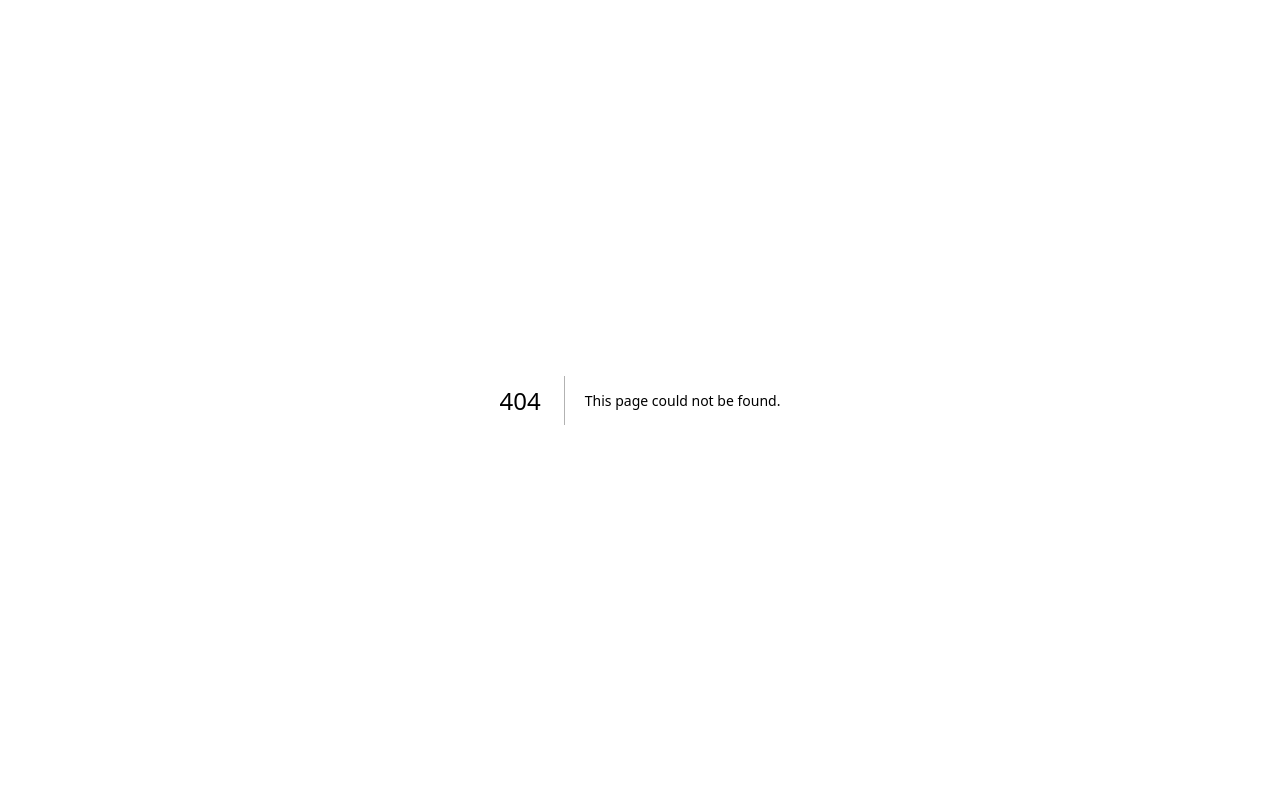
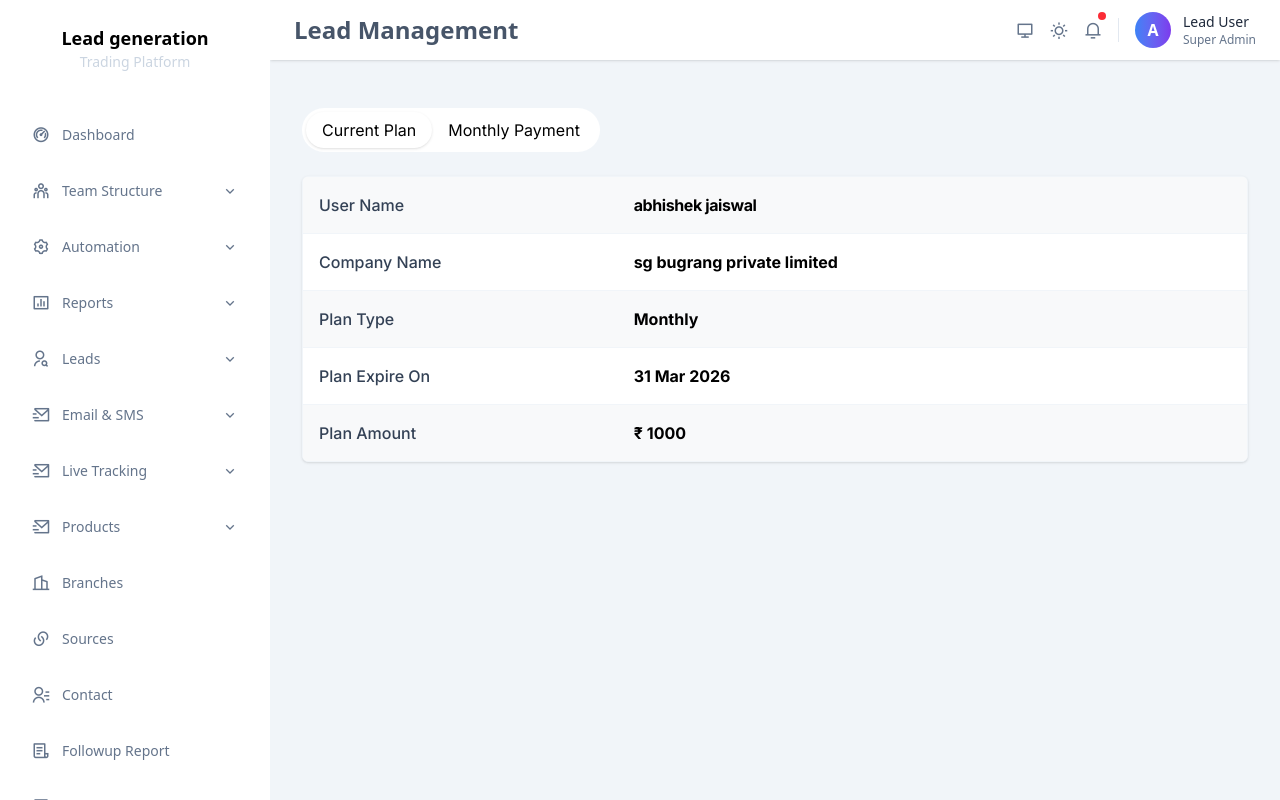
Before and after one commit to arunchakrawarti/crm-vc-dialor, a Next.js app: page /payment in a window 1280 px wide. Before the commit this address had no page. Built offline with nearby package versions, Linux system fonts and the light colour scheme.

Commit message:
feat:completed payment module

```diff
--- /dev/null
+++ b/src/app/payment/page.js
@@ -0,0 +1,15 @@
+import MainPayment from '@/components/pages/payment/Index'
+import MainLayout from '@/components/templates/MainLayout'
+import React from 'react'
+
+const page = () => {
+  return (
+    <div>
+      <MainLayout>
+        <MainPayment/>
+      </MainLayout>
+    </div>
+  )
+}
+
+export default page
--- a/src/components/pages/display-settings/LeadDisplaySetting.jsx
+++ b/src/components/pages/display-settings/LeadDisplaySetting.jsx
@@ -5,7 +5,7 @@ import React from 'react';
 
 const LeadDisplaySetting = () => {
   return (
-    <div className="w-full max-w-5xl mx-auto p-6 bg-white rounded-lg shadow-sm border border-gray-100 font-inter">
+    <div className="w-full p-6 bg-white rounded-lg shadow-sm border border-gray-100 font-inter">
       <div className="grid grid-cols-1 md:grid-cols-2 gap-x-16 gap-y-4">
         <div className="flex flex-col gap-4">
           <Input type="checkbox" id="serialNo" label="Show Serial No" />
@@ -20,7 +20,7 @@ const LeadDisplaySetting = () => {
           <Input type="checkbox" id="customQuestion" label="Show Custom Question" />
           <Input type="checkbox" id="mobileAppCustom" label="Show Mobile App Custom Question" />
         </div>
-        <div className="flex flex-col gap-4">
+        <div className="flex flex-col mt-4 gap-4">
           <Input type="checkbox" id="source" label="Show Source" />
           <Input type="checkbox" id="priority" label="Show Priority" />
           <Input type="checkbox" id="description" label="Show Description" />
--- /dev/null
+++ b/src/components/pages/payment/CurrentPlan.jsx
@@ -0,0 +1,37 @@
+"use client";
+import React from 'react';
+
+const CurrentPlan = () => {
+  return (
+    <div className="w-full  bg-white rounded-md shadow-sm border border-gray-100 overflow-hidden font-inter">
+      <div className="flex flex-col">
+
+        <div className="flex bg-[#f8f9fa] border-b border-gray-100">
+          <div className="w-1/3 p-4 text-gray-700 font-medium">User Name</div>
+          <div className="w-2/3 p-4 text-black font-bold tracking-tight">abhishek jaiswal</div>
+        </div>
+        <div className="flex bg-white border-b border-gray-100">
+          <div className="w-1/3 p-4 text-gray-700 font-medium">Company Name</div>
+          <div className="w-2/3 p-4 text-black font-bold">sg bugrang private limited</div>
+        </div>
+        <div className="flex bg-[#f8f9fa] border-b border-gray-100">
+          <div className="w-1/3 p-4 text-gray-700 font-medium">Plan Type</div>
+          <div className="w-2/3 p-4 text-black font-bold">Monthly</div>
+        </div>
+        <div className="flex bg-white border-b border-gray-100">
+          <div className="w-1/3 p-4 text-gray-700 font-medium">Plan Expire On</div>
+          <div className="w-2/3 p-4 text-black font-bold">31 Mar 2026</div>
+        </div>
+        <div className="flex bg-[#f8f9fa]">
+          <div className="w-1/3 p-4 text-gray-700 font-medium">Plan Amount</div>
+          <div className="w-2/3 p-4 text-black font-bold flex items-center gap-1">
+            <span>₹</span> 1000
+          </div>
+        </div>
+
+      </div>
+    </div>
+  );
+};
+
+export default CurrentPlan;
--- /dev/null
+++ b/src/components/pages/payment/Index.jsx
@@ -0,0 +1,49 @@
+"use client";
+import React, { useState } from "react";
+import CurrentPlan from "./CurrentPlan";
+import MonthlyPayment from "./MonthlyPayment";
+
+const tabs = [
+    { label: "Current Plan", key: "current-plan" },
+    { label: "Monthly Payment", key: "monthly-payment" }
+];
+
+const MainPayment = () => {
+    const [activeTab, setActiveTab] = useState("current-plan");
+
+    const handleTabClick = (tabKey) => {
+        setActiveTab(tabKey);
+    };
+
+    return (
+        <div className="w-full mt-8 ">
+           <div className="overflow-x-auto scrollbar-hidden">
+             <div className="inline-flex rounded-full bg-white font-inter p-1 mb-6 ">
+                {tabs.map((tab) => (
+                    <button
+                        key={tab.key}
+                        onClick={() => handleTabClick(tab.key)}
+                        className={`px-4 py-1.5 span text-center cursor-pointer text-[#000000]! text-nowrap
+              ${activeTab === tab.key
+                                ? "bg-gradient text-gray-800 shadow-sm rounded-full span"
+                                : ""
+                            }`}
+                    >
+                        {tab.label}
+                    </button>
+                ))}
+            </div>
+           </div>
+            {activeTab === "current-plan" && (
+                <CurrentPlan />
+            )}
+
+            {activeTab === "monthly-payment" && (
+                <MonthlyPayment />
+            )}
+        </div>
+    );
+}
+
+
+export default MainPayment;
--- /dev/null
+++ b/src/components/pages/payment/MonthlyPayment.jsx
@@ -0,0 +1,75 @@
+"use client";
+import Button from '@/components/common/Button';
+import React from 'react';
+
+const MonthlyPayment = () => {
+  return (
+    <div className="w-full bg-white border border-gray-100 rounded-sm font-inter shadow-sm p-2">
+
+      <div className="flex items-center border-b border-gray-100 bg-[#f8f9fa]">
+        <div className="w-1/2 p-4 text-gray-800 font-medium text-sm md:text-base">
+          Number of Users<span className="text-red-500">*</span>
+        </div>
+        <div className="w-1/2 p-2 flex items-center justify-center">
+          <Button variant='success'>
+            <i className="ri-add-line text-xl font-bold"></i>
+          </Button>
+          <input
+            type="text"
+            placeholder="0"
+            className="w-full max-w-[120px] h-10 border border-gray-200 text-center focus:outline-none bg-white font-medium"
+          />
+          <Button variant='success'>
+            <i className="ri-subtract-line text-xl font-bold"></i>
+          </Button>
+        </div>
+      </div>
+      <div className="flex items-center border-b border-gray-100 bg-white">
+        <div className="w-1/2 p-4 text-gray-800 font-medium text-sm md:text-base">
+          Number of Month
+        </div>
+        <div className="w-1/2 p-2 flex items-center justify-center">
+          <Button variant='success'>
+            <i className="ri-add-line text-xl font-bold"></i>
+          </Button>
+          <input
+            type="text"
+            placeholder="0"
+            className="w-full max-w-[120px] h-10 border border-gray-200 text-center focus:outline-none bg-white font-medium"
+          />
+          <Button variant='success'>
+            <i className="ri-subtract-line text-xl font-bold"></i>
+          </Button>
+        </div>
+      </div>
+      <div className="flex bg-[#f1f3f5] border-b border-gray-200 items-start">
+        <div className="w-1/2 p-4">
+          <p className="font-bold text-gray-900 leading-tight">Total Monthly Amount</p>
+          <p className="text-[10px] md:text-xs text-gray-600 mt-1">
+            (Number of users x plan Amount x Months)
+          </p>
+        </div>
+        <div className="w-1/2 p-4 text-[#e11d48] font-semibold text-sm">
+          <p className="mb-1">User X ₹ 1000 X month = ₹</p>
+          <p className="text-lg md:text-xl font-bold">0.00</p>
+        </div>
+      </div>
+      <div className="flex bg-[#f8f9fa] border-b border-gray-100 items-center">
+        <div className="w-1/2 p-4">
+          <p className="font-bold text-gray-900 leading-tight">Taxes</p>
+          <p className="text-[10px] md:text-xs text-gray-600 mt-1">(18% GST)</p>
+        </div>
+        <div className="w-1/2 p-4 text-[#e11d48] font-bold text-lg md:text-xl flex items-center gap-1">
+          <span>₹</span> 0.00
+        </div>
+      </div>
+      <div className="p-5 bg-white flex justify-center">
+        <Button variant='greenbtn'>
+          PAY ₹ 0.00
+        </Button>
+      </div>
+    </div>
+  );
+};
+
+export default MonthlyPayment;
```
